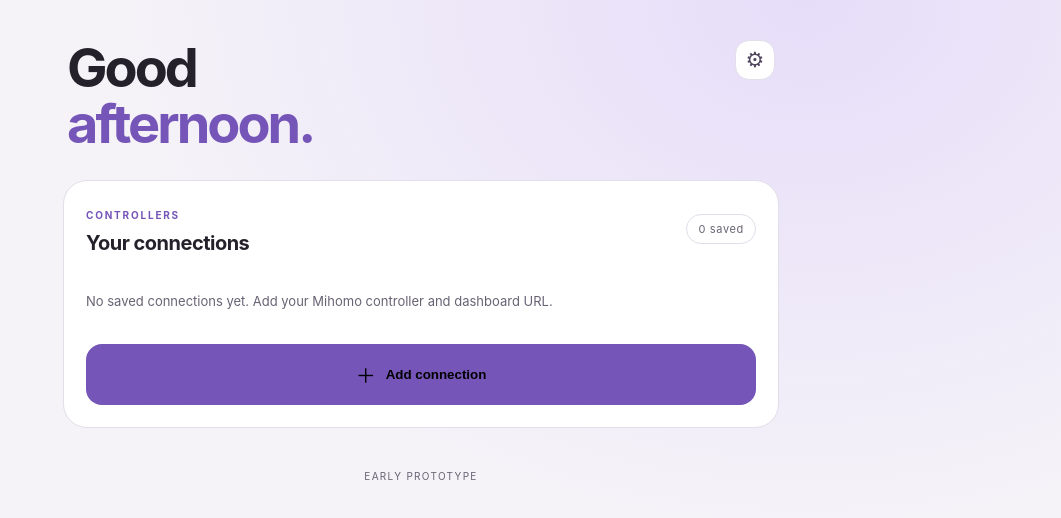
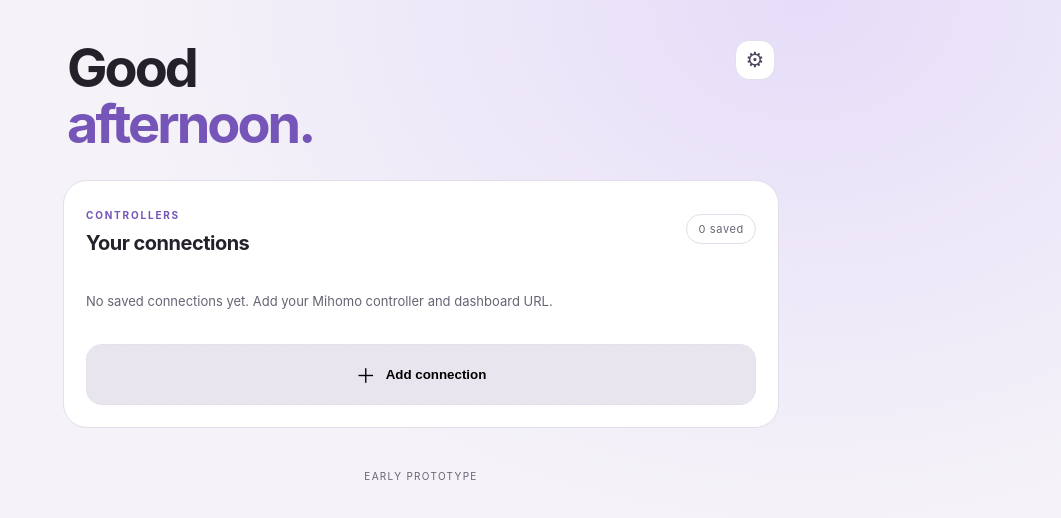
Before and after one commit to kwerty2897/mihomo-multipanel, a Vue app: page / in a window 1280 px wide. Shown: the top 518 px of the page, without its empty margins (219-1280 px from the left). Built offline with nearby package versions, Linux system fonts and the light colour scheme.

Commit message:
Use neutral styling for primary action buttons

```diff
--- a/src/style.css
+++ b/src/style.css
@@ -325,3 +325,9 @@ button:focus:not(:focus-visible),a:focus:not(:focus-visible),[role="button"]:foc
 :root[data-theme="light"] .add-button,
 :root[data-theme="light"] .modal-actions button:not(.secondary),
 :root[data-theme="light"] .backup-button:not(.secondary-backup){color:#000!important}
+
+
+/* Neutral button treatment for primary actions; accent color is reserved for highlights. */
+:root .add-button,:root .modal-actions button:not(.secondary),:root .backup-button:not(.secondary-backup){background:var(--mp-neutral);color:var(--mp-neutral-on);border-color:var(--mp-outline)}
+:root[data-theme="light"] .add-button,:root[data-theme="light"] .modal-actions button:not(.secondary),:root[data-theme="light"] .backup-button:not(.secondary-backup){background:var(--mp-neutral);color:var(--mp-neutral-on);border-color:var(--mp-outline)}
+:root[data-theme="dark"] .add-button,:root[data-theme="dark"] .modal-actions button:not(.secondary),:root[data-theme="dark"] .backup-button:not(.secondary-backup){background:var(--mp-neutral);color:var(--mp-neutral-on);border-color:var(--mp-outline)}
```
